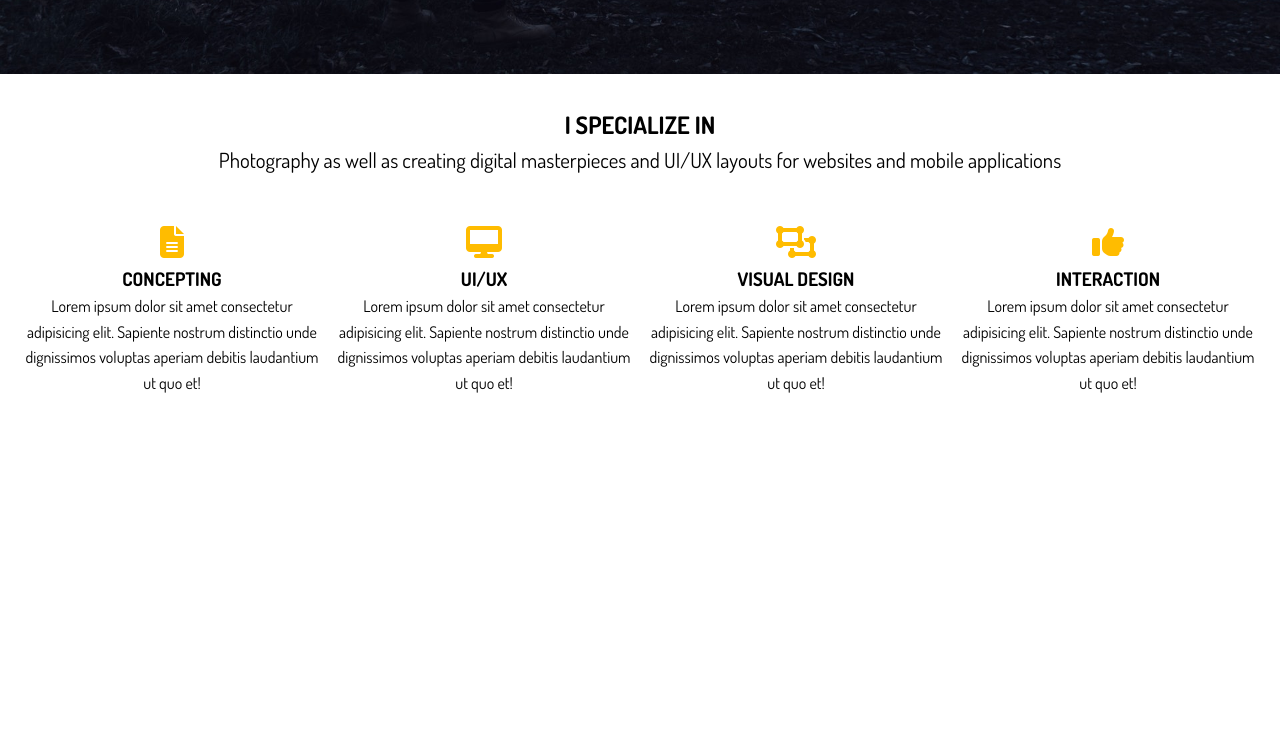
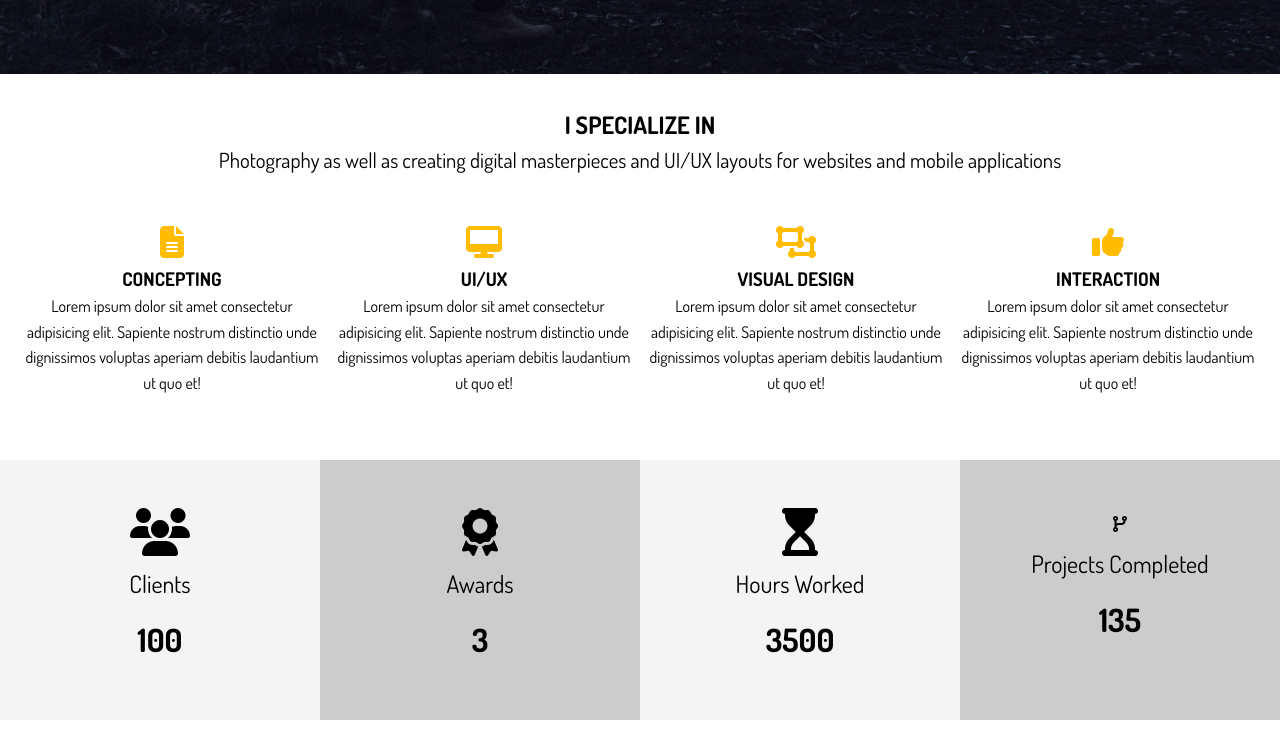
Before and after one commit to deepak-sourcecode/portfolio-website, a website: page dist/index.html in a window 1280 px wide. Shown: the part 726-1478 px from the top of the page. Before the commit the page ends 1154 px from the top, so only its background shows below. Drawn offline with Linux system fonts and the light colour scheme.

Commit message:
Add home section B: Stats

```diff
--- a/scss/main.scss
+++ b/scss/main.scss
@@ -92,6 +92,7 @@ img {
 
 // Home Sections
 #home {
+  // Home section A
   &-a {
     .specials {
       margin-top: 3rem;
@@ -105,4 +106,37 @@ img {
       }
     }
   }
+
+  // Home section B
+  &-b {
+    .stats {
+      display: grid;
+      grid-template-columns: repeat(4, 1fr);
+
+      li {
+        line-height: 2;
+
+        &.stats-title {
+          font-size: 1.5rem;
+        }
+
+        &.stats-number {
+          font-size: 2rem;
+          font-weight: bold;
+        }
+      }
+
+      div {
+        padding: 3rem 0;
+
+        &:nth-child(odd) {
+          background-color: $light-color;
+        }
+
+        &:nth-child(even) {
+          background-color: $medium-color;
+        }
+      }
+    }
+  }
 }
```
Also changed, not shown: dist/css/main.css, dist/index.html.
